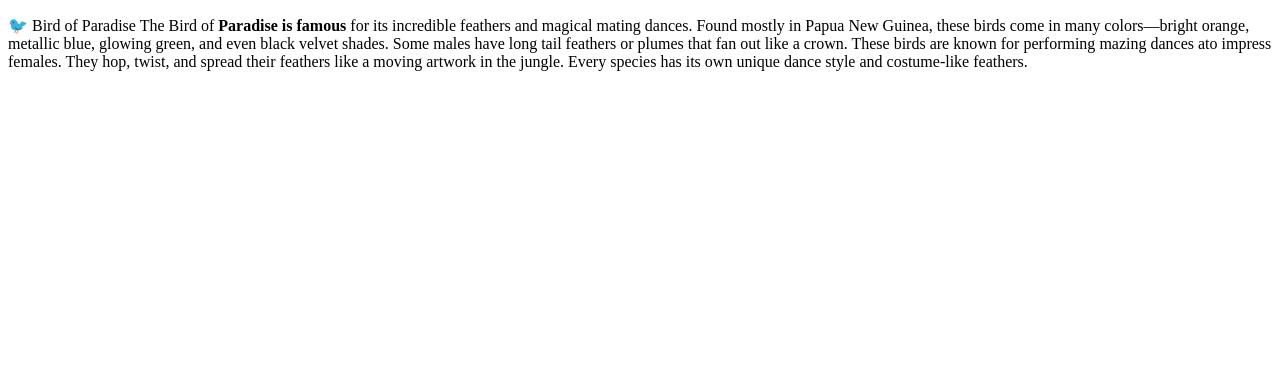
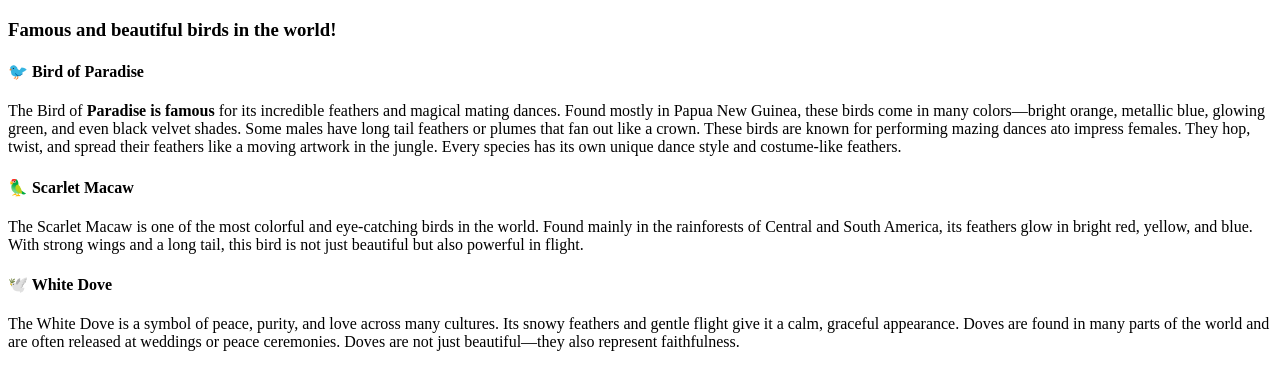
Before and after one commit to toha003/my-first-projects, a plain HTML site: page index.html in a window 1280 px wide. Drawn offline with Linux system fonts and the light colour scheme.

Commit message:
first commit

```diff
--- a/index.html
+++ b/index.html
@@ -7,9 +7,23 @@
     </title>
 </head>
 <body>
-    <p>  🐦 Bird of Paradise
-The Bird of <b>Paradise is famous</b> for its incredible feathers and magical mating dances. Found mostly in Papua New Guinea, these birds come in many colors—bright orange, metallic blue, glowing green, and even black velvet shades. Some males have long tail feathers or plumes that fan out like a crown.
+    <h3> Famous and beautiful birds in the world!</h3>
+    <div>
+        <h4> 🐦 Bird of Paradise</h4>
+         <p>The Bird of <b>Paradise is famous</b> for its incredible feathers and magical mating dances. Found mostly in Papua New Guinea, these birds come in many colors—bright orange, metallic blue, glowing green, and even black velvet shades. Some males have long tail feathers or plumes that fan out like a crown.
 These birds are known for performing <span> mazing dances</span> ato impress females. They hop, twist, and spread their feathers like a moving artwork in the jungle. Every species has its own unique dance style and costume-like feathers.
 </p>
+    </div>
+    <div>
+        <h4>🦜 Scarlet Macaw </h4>
+        <p>The Scarlet Macaw is one of the most colorful and eye-catching birds in the world. Found mainly in the rainforests of Central and South America, its feathers glow in bright red, yellow, and blue. With strong wings and a long tail, this bird is not just beautiful but also powerful in flight. </p>
+    </div>
+
+    <div>
+        <h4> 🕊️ White Dove</h4>
+        <p>  The White Dove is a symbol of peace, purity, and love across many cultures. Its snowy feathers and gentle flight give it a calm, graceful appearance. Doves are found in many parts of the world and are often released at weddings or peace ceremonies.
+Doves are not just beautiful—they also represent faithfulness. </p>
+    </div>
+
 </body>
 </html>
--- /dev/null
+++ b/styles/blog.css
@@ -0,0 +1,3 @@
+div{
+    background-color: bisque;
+}
```
Also changed, not shown: my-second-projects/infil.html (added, +11 -0 lines).
